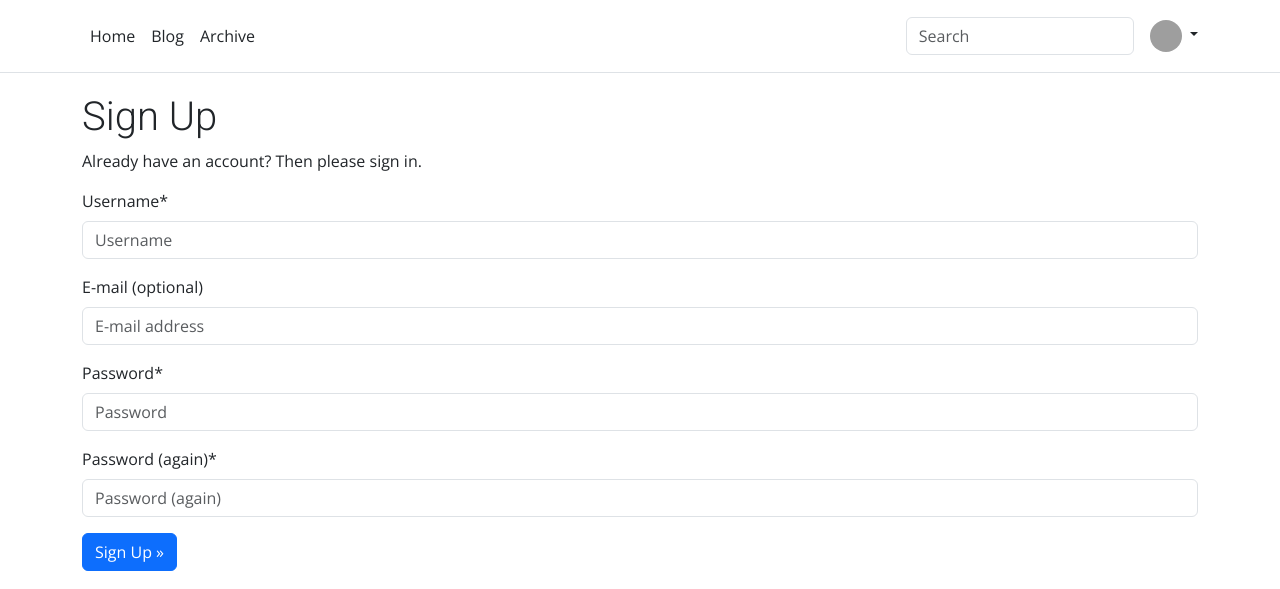
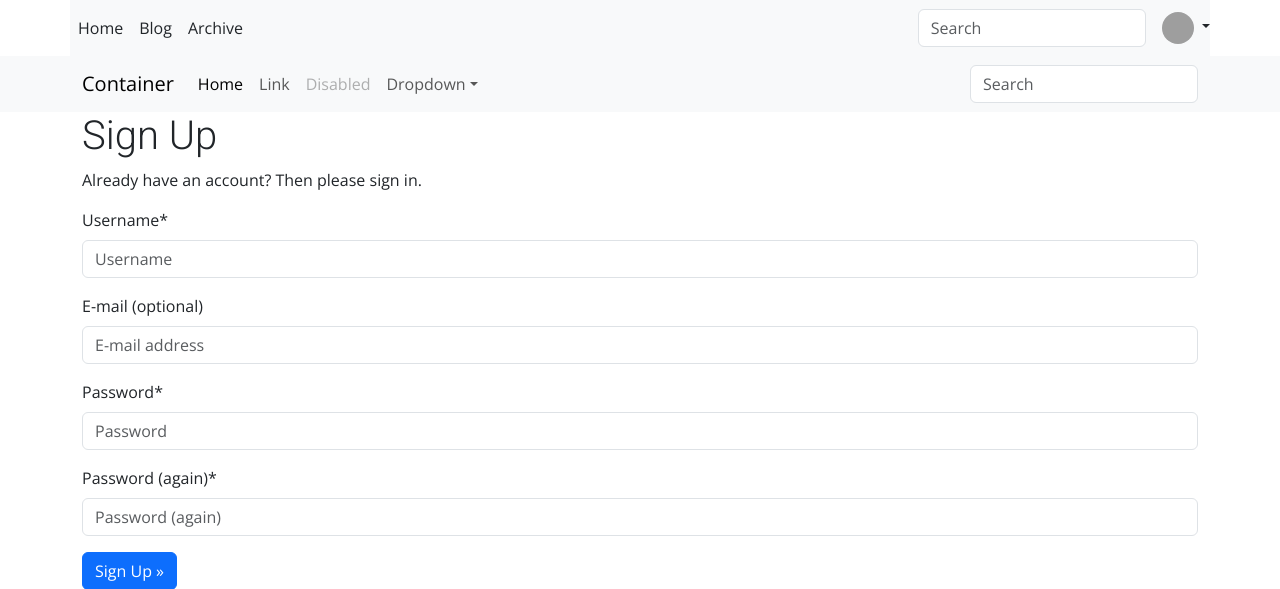
Before and after one commit to mbryantms/architectblog, a Django app: page /accounts/signup/ in a window 1280 px wide. Shown: the top 589 px of the page. Run offline with Django 3.2, Linux system fonts and the light colour scheme; style sheets or scripts are compiled from the project's sources; some libraries are stand-ins or nearby versions; grey boxes are pictures that could not be loaded.

```diff
--- a/architectblog/static/custom.scss
+++ b/architectblog/static/custom.scss
@@ -73,3 +73,7 @@ a:hover {
   font-weight: 900;
   font-style: italic;
 }
+
+img {
+
+}
--- a/config/settings/base.py
+++ b/config/settings/base.py
@@ -206,6 +206,7 @@ TINYMCE_DEFAULT_CONFIG = {
     "code,help,wordcount",
     "toolbar": "undo redo | bold italic underline strikethrough | fontselect fontsizeselect formatselect | alignleft aligncenter alignright alignjustify | outdent indent |  numlist bullist | forecolor backcolor removeformat | pagebreak | charmap emoticons | fullscreen  preview save print | insertfile image media template link anchor codesample | ltr rtl",
     "toolbar_sticky": "true",
+    "browser_spellcheck": "true",
 }
 TINYMCE_FILEBROWSER = True
 
@@ -256,7 +257,7 @@ FILEBROWSER_VERSIONS = {
 }
 
 FILEBROWSER_DIRECTORY = "uploads/"
-DATA_UPLOAD_MAX_MEMORY_SIZE = 10485760
+DATA_UPLOAD_MAX_MEMORY_SIZE = 2048576
 
 LOGGING = {
     "version": 1,
--- a/templates/base.html
+++ b/templates/base.html
@@ -34,25 +34,27 @@
 
 <body class="d-flex flex-column h-100">
 
-<div class="mb-1">
-    <header class="p-3 mb-3 border-bottom">
-        <div class="container">
-            <div class="d-flex flex-wrap align-items-center justify-content-center justify-content-lg-start">
-                <a href="/" class="d-flex align-items-center mb-2 mb-lg-0 text-dark text-decoration-none">
-                    <!-- insert logo here -->
-                </a>
-
-                <ul class="nav col-12 col-lg-auto me-lg-auto mb-2 justify-content-center mb-md-0">
-                    <li><a href="{% url 'home' %}" class="nav-link px-2 link-dark">Home</a></li>
+<div class="mb-6">
+    <header>
+        <nav class="navbar navbar-expand-lg navbar-light bg-light container">
+            <button class="navbar-toggler" type="buttom" data-bs-toggle="collapse" data-bs-target="#navbarToggler"
+                    aria-controls="navbarToggler" aria-expanded="false" aria-label="Toggle navigation">
+                <span class="navbar-toggler-icon"></span>
+            </button>
+            <div class="d-flex flex-wrap align-items-center justify-content-center justify-content-lg-start collapse navbar-collapse"
+                 id="navbarToggler">
+                <ul class="nav navbar-nav col-12 col-lg-auto me-lg-auto mb-2 justify-content-center mb-md-0">
+                    <li class="nav-item"><a href="{% url 'home' %}" class="nav-link px-2 link-dark">Home</a></li>
                     {% if request.user.is_authenticated %}
-                        <li><a href="{% url 'blog:blog_index' %}" class="nav-link px-2 link-dark">{% trans "Blog" %}</a>
+                        <li class="navitem"><a href="{% url 'blog:blog_index' %}"
+                                               class="nav-link px-2 link-dark">{% trans "Blog" %}</a>
                         </li>
-                        <li><a href="https://wiki.mbcode.io"
-                               class="nav-link px-2 link-dark">{% trans "Wiki" %}</a></li>
+                        <li class="nav-item"><a href="https://wiki.mbcode.io"
+                                                class="nav-link px-2 link-dark">{% trans "Wiki" %}</a></li>
                     {% else %}
-                        <li><a href="{% url 'blog:blog_index' %}"
-                               class="nav-link px-2 link-dark">{% trans "Blog" %}</a></li>
-                        <li><a href="#" class="nav-link px-2 link-dark">Archive</a></li>
+                        <li class="nav-item"><a href="{% url 'blog:blog_index' %}"
+                                                class="nav-link px-2 link-dark">{% trans "Blog" %}</a></li>
+                        <li class="nav-item"><a href="#" class="nav-link px-2 link-dark">Archive</a></li>
                     {% endif %}
                 </ul>
                 <form class="col-12 col-sm-auto mb-3 mb-lg-0 me-lg-3" action="{% url 'blog:search' %}" method="GET">
@@ -84,7 +86,45 @@
                     </ul>
                 </div>
             </div>
-        </div>
+        </nav>
+
+
+        <nav class="navbar navbar-expand-lg navbar-light bg-light" aria-label="Eighth navbar example">
+            <div class="container">
+                <a class="navbar-brand" href="#">Container</a>
+                <button class="navbar-toggler" type="button" data-bs-toggle="collapse"
+                        data-bs-target="#navbarsExample07" aria-controls="navbarsExample07" aria-expanded="false"
+                        aria-label="Toggle navigation">
+                    <span class="navbar-toggler-icon"></span>
+                </button>
+
+                <div class="collapse navbar-collapse" id="navbarsExample07">
+                    <ul class="navbar-nav me-auto mb-2 mb-lg-0">
+                        <li class="nav-item">
+                            <a class="nav-link active" aria-current="page" href="#">Home</a>
+                        </li>
+                        <li class="nav-item">
+                            <a class="nav-link" href="#">Link</a>
+                        </li>
+                        <li class="nav-item">
+                            <a class="nav-link disabled" href="#" tabindex="-1" aria-disabled="true">Disabled</a>
+                        </li>
+                        <li class="nav-item dropdown">
+                            <a class="nav-link dropdown-toggle" href="#" id="dropdown07" data-bs-toggle="dropdown"
+                               aria-expanded="false">Dropdown</a>
+                            <ul class="dropdown-menu" aria-labelledby="dropdown07">
+                                <li><a class="dropdown-item" href="#">Action</a></li>
+                                <li><a class="dropdown-item" href="#">Another action</a></li>
+                                <li><a class="dropdown-item" href="#">Something else here</a></li>
+                            </ul>
+                        </li>
+                    </ul>
+                    <form>
+                        <input class="form-control" type="text" placeholder="Search" aria-label="Search">
+                    </form>
+                </div>
+            </div>
+        </nav>
     </header>
 
 </div>
--- a/templates/blog/quote_detail.html
+++ b/templates/blog/quote_detail.html
@@ -25,8 +25,7 @@
                             {% if quote.source_url %}
                                 <a href="{{ quote.source_url }}">{{ quote.source }}</a>{% else %}
                                 {{ item.source }}{% endif %}
-                            <a href="{{ quote.get_absolute_url }}" rel="bookmark">#</a>
-                            <a href="/blog/{{ quote.created_time|date:"Y/m/j/" }}">
+                            <a href="{{ quote.get_absolute_url }}" rel="bookmark">#
                                 {{ quote.created_time|date }} {{ quote.created_time|date:"P" }}</a>
                         </footer>
                     </blockquote>
```
